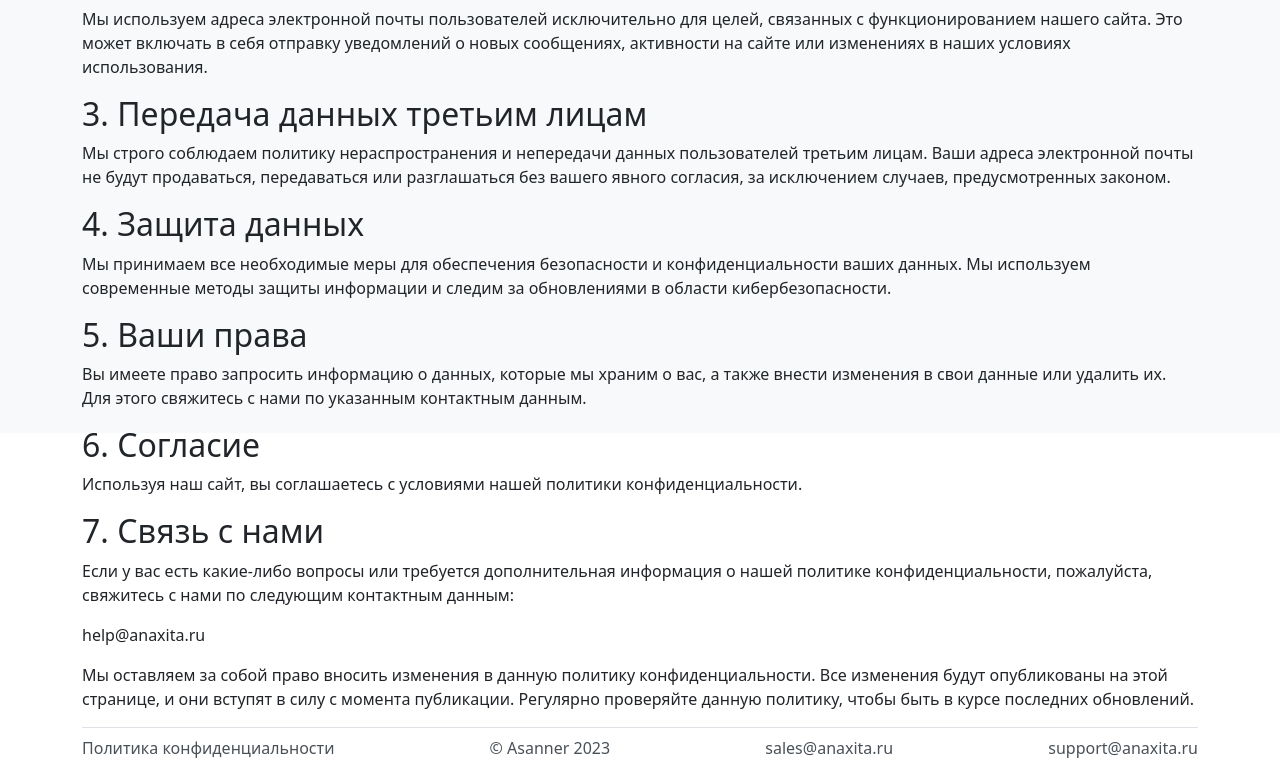
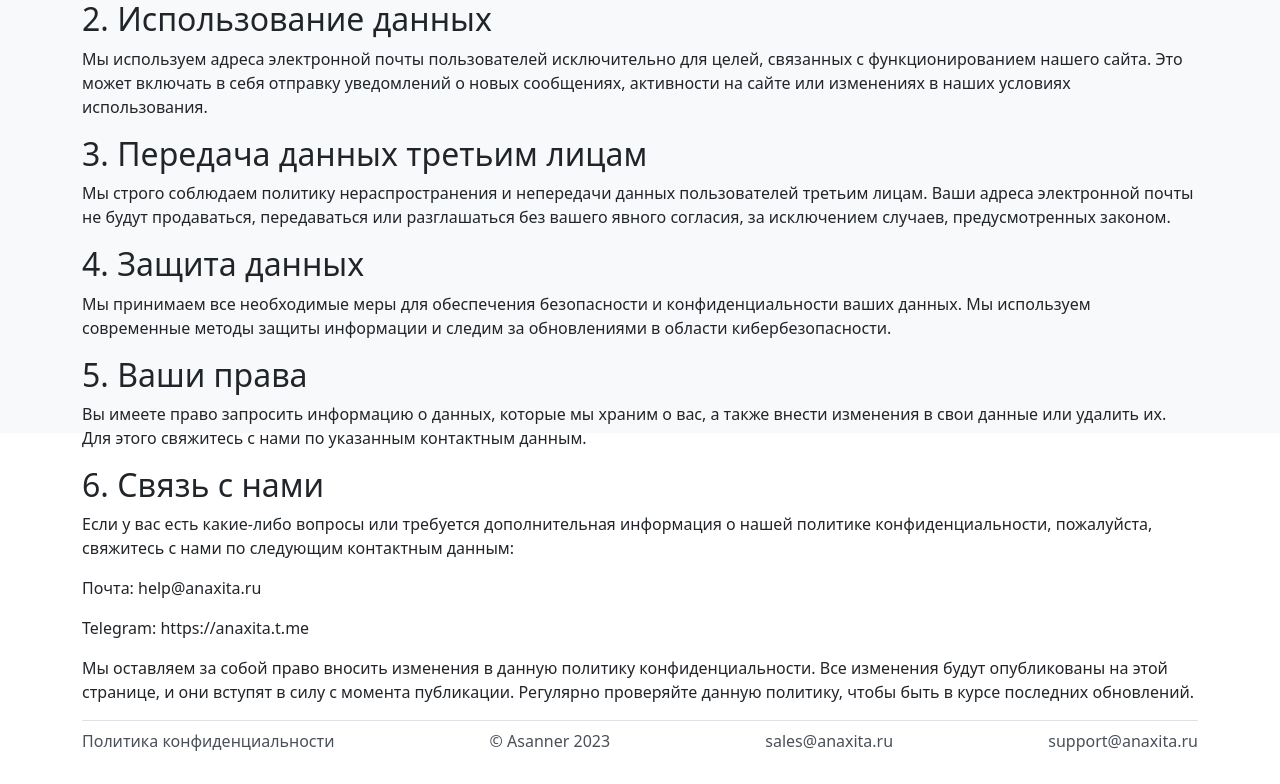
Before and after one commit to anaxita/asanner-front, a React (Vite) app: page /policy in a window 1280 px wide. Shown: the part 367-1151 px from the top of the page. Built offline with nearby package versions, Linux system fonts and the light colour scheme; sample sign-in values are in the browser's storage.

Commit message:
update policy text 2

```diff
--- a/src/pages/Policy.jsx
+++ b/src/pages/Policy.jsx
@@ -5,6 +5,8 @@ export const Policy = () => {
       <p>
         <strong>Дата вступления в силу:</strong> 15.07.2023
       </p>
+
+      <p>Используя наш сайт, вы соглашаетесь с условиями данной политики конфиденциальности.</p>
 
       <p>
         Ваша конфиденциальность имеет высший приоритет для нас. В данной политике конфиденциальности мы объясним, какие
@@ -43,15 +45,13 @@ export const Policy = () => {
         или удалить их. Для этого свяжитесь с нами по указанным контактным данным.
       </p>
 
-      <h2>6. Согласие</h2>
-      <p>Используя наш сайт, вы соглашаетесь с условиями нашей политики конфиденциальности.</p>
-
-      <h2>7. Связь с нами</h2>
+      <h2>6. Связь с нами</h2>
       <p>
         Если у вас есть какие-либо вопросы или требуется дополнительная информация о нашей политике конфиденциальности,
         пожалуйста, свяжитесь с нами по следующим контактным данным:
       </p>
-      <p>help@anaxita.ru</p>
+      <p>Почта: help@anaxita.ru</p>
+      <p>Telegram: https://anaxita.t.me</p>
 
       <p>
         Мы оставляем за собой право вносить изменения в данную политику конфиденциальности. Все изменения будут
```
